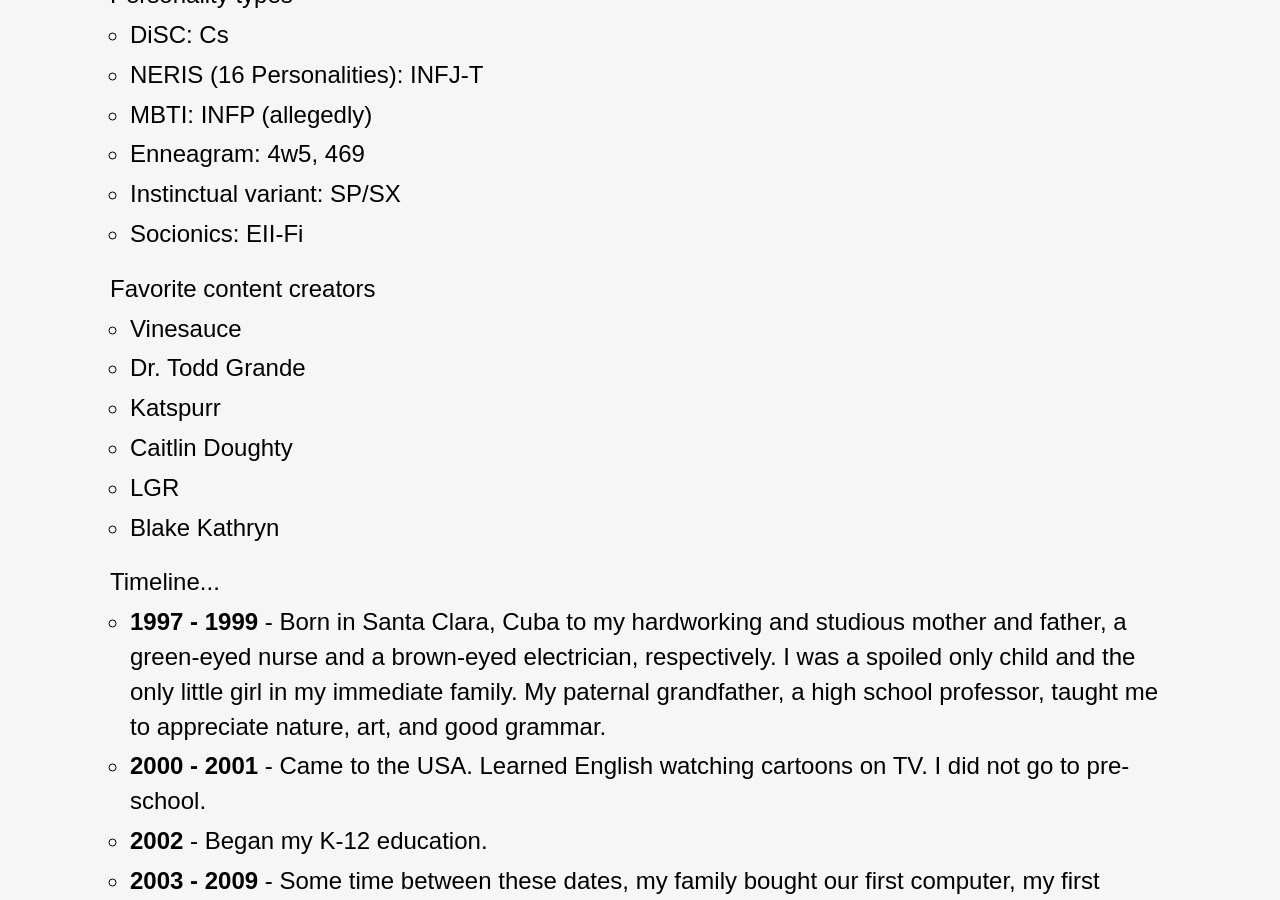
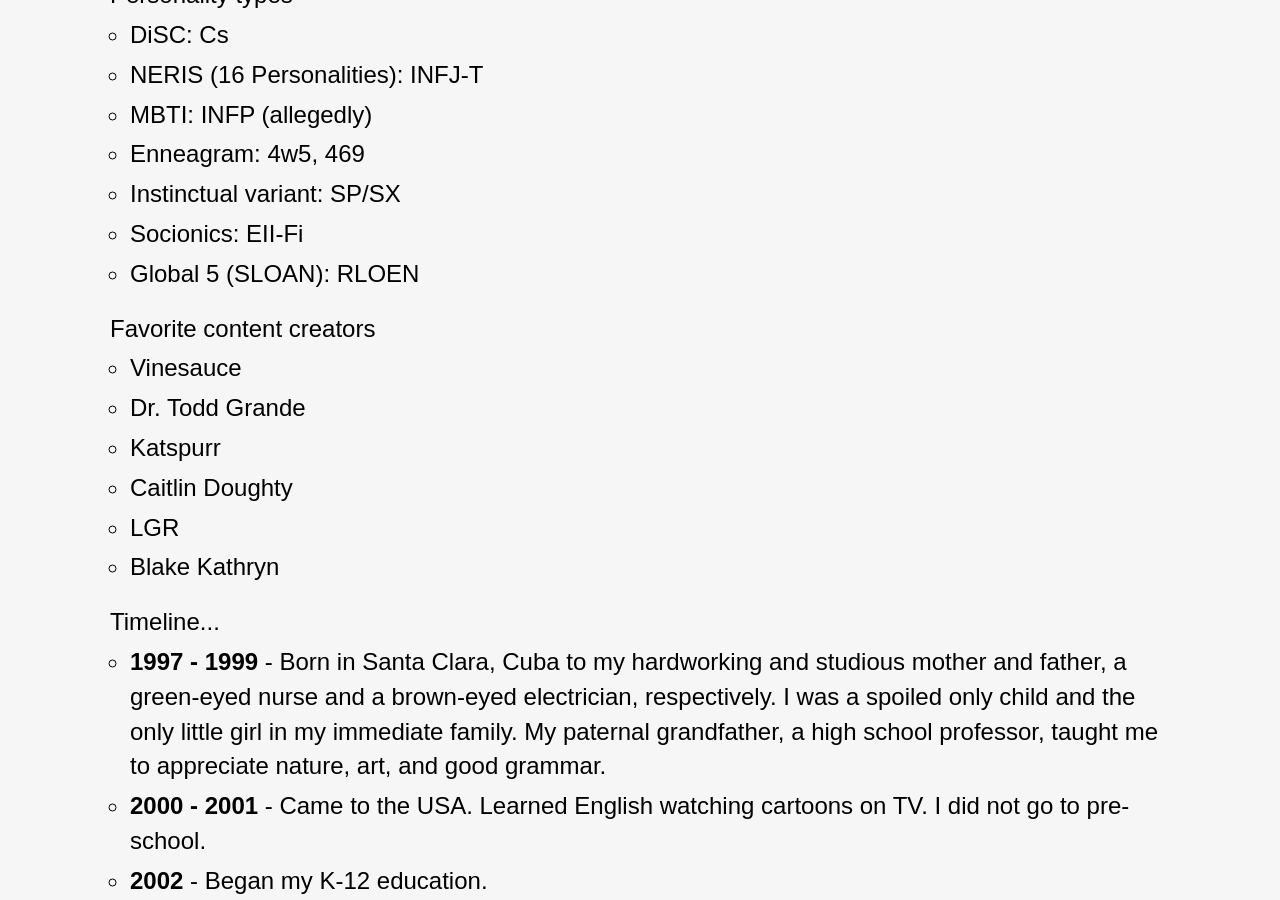
Before and after one commit to liz-lorena/2020, a Jekyll site: the page built from about/index.html, in a window 1280 px wide and 900 px high, scrolled down 1075 px. Built offline with Jekyll 4.4.1, drawn with Linux system fonts in a browser that asks for light colours.

Commit message:
Update index.html

```diff
--- a/about/index.html
+++ b/about/index.html
@@ -20,6 +20,7 @@
    <li>Enneagram: 4w5, 469</li>
    <li>Instinctual variant: SP/SX</li>
    <li>Socionics: EII-Fi</li>
+   <li>Global 5 (SLOAN): RLOEN</li>
 </ul>
 <p>Favorite content creators</p>
 <ul>
```
